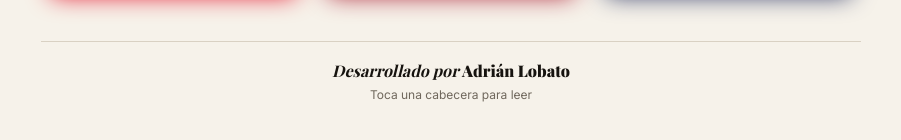
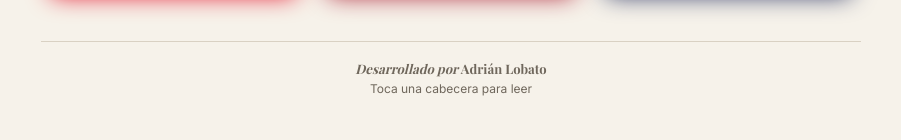
Before and after one commit to ajambrau/pruebaclaude, a plain HTML site: page index.html in a window 1280 px wide. Shown: the part 992-1132 px from the top of the page, without its empty margins (189-1090 px from the left). Drawn offline with nearby package versions, Linux system fonts and the light colour scheme; a web font is replaced by a local one.

Commit message:
Firma más pequeña y en gris
Co-Authored-By: Claude Opus 5.5 <noreply@anthropic.com>
Claude-Session: https://claude.ai/code/session_01NSpUunkgyUSpD1vv31T4yE

```diff
--- a/index.html
+++ b/index.html
@@ -143,8 +143,8 @@
       margin-top: 44px; padding-top: 18px; border-top: 1px solid var(--raya);
       text-align: center; font-size: 12px; color: var(--tinta-suave);
     }
-    footer .firma { font-family: var(--serif); font-style: italic; font-size: 16px; color: var(--tinta); margin-bottom: 6px; }
-    footer .firma strong { font-style: normal; font-weight: 900; }
+    footer .firma { font-family: var(--serif); font-style: italic; font-size: 13px; color: var(--tinta-suave); margin-bottom: 4px; }
+    footer .firma strong { font-style: normal; font-weight: 700; }
   </style>
 </head>
 <body>
--- a/sw.js
+++ b/sw.js
@@ -1,6 +1,6 @@
 // Service worker: guarda la página para que el kiosko abra rápido y funcione sin conexión.
 // Cambia el número de versión cuando modifiques los archivos, para que se actualicen.
-const CACHE = 'kiosko-v5';
+const CACHE = 'kiosko-v6';
 const ARCHIVOS = ['./', 'index.html', 'manifest.json', 'icono.svg', 'icono-192.png', 'icono-512.png'];
 
 self.addEventListener('install', (e) => {
```
